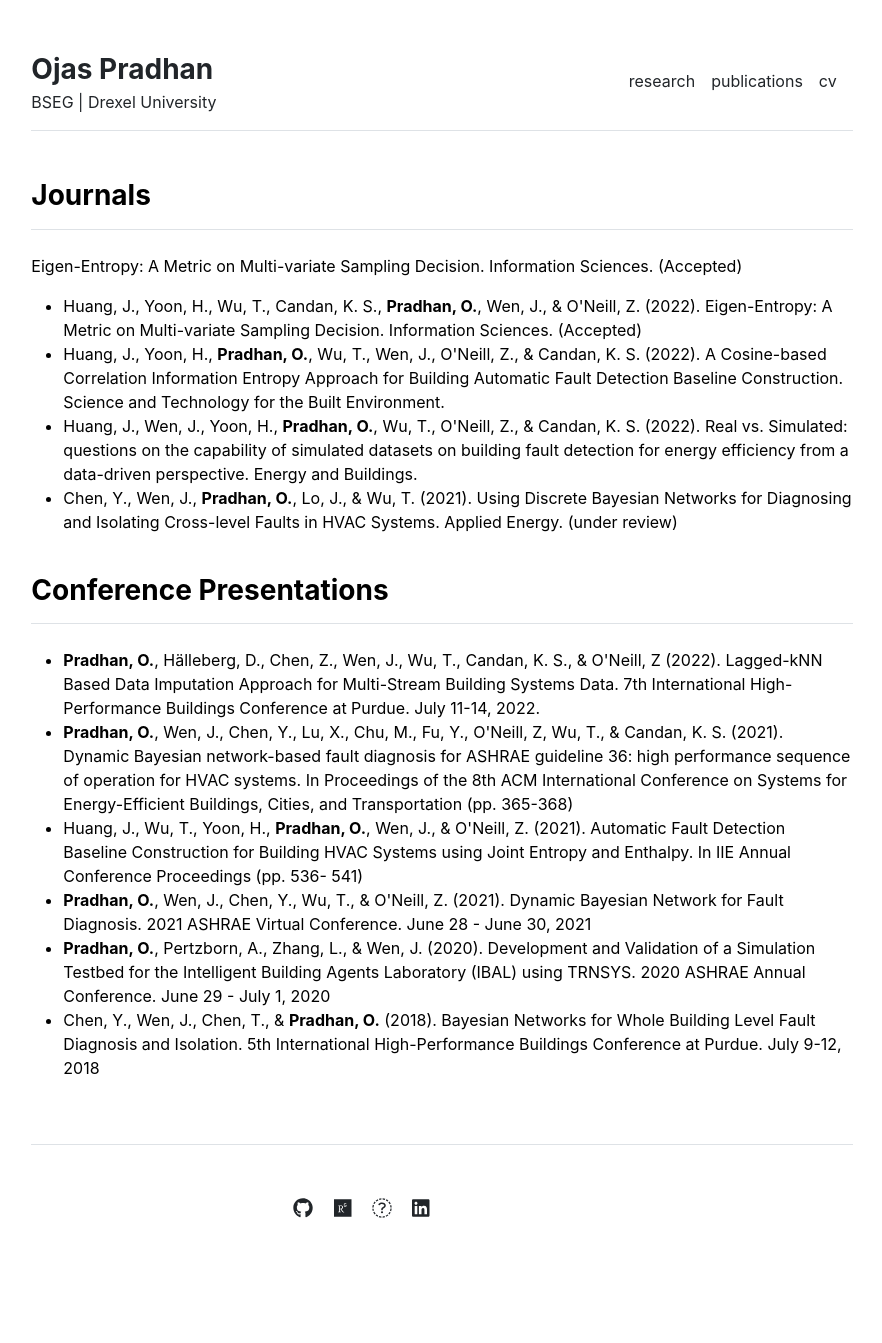
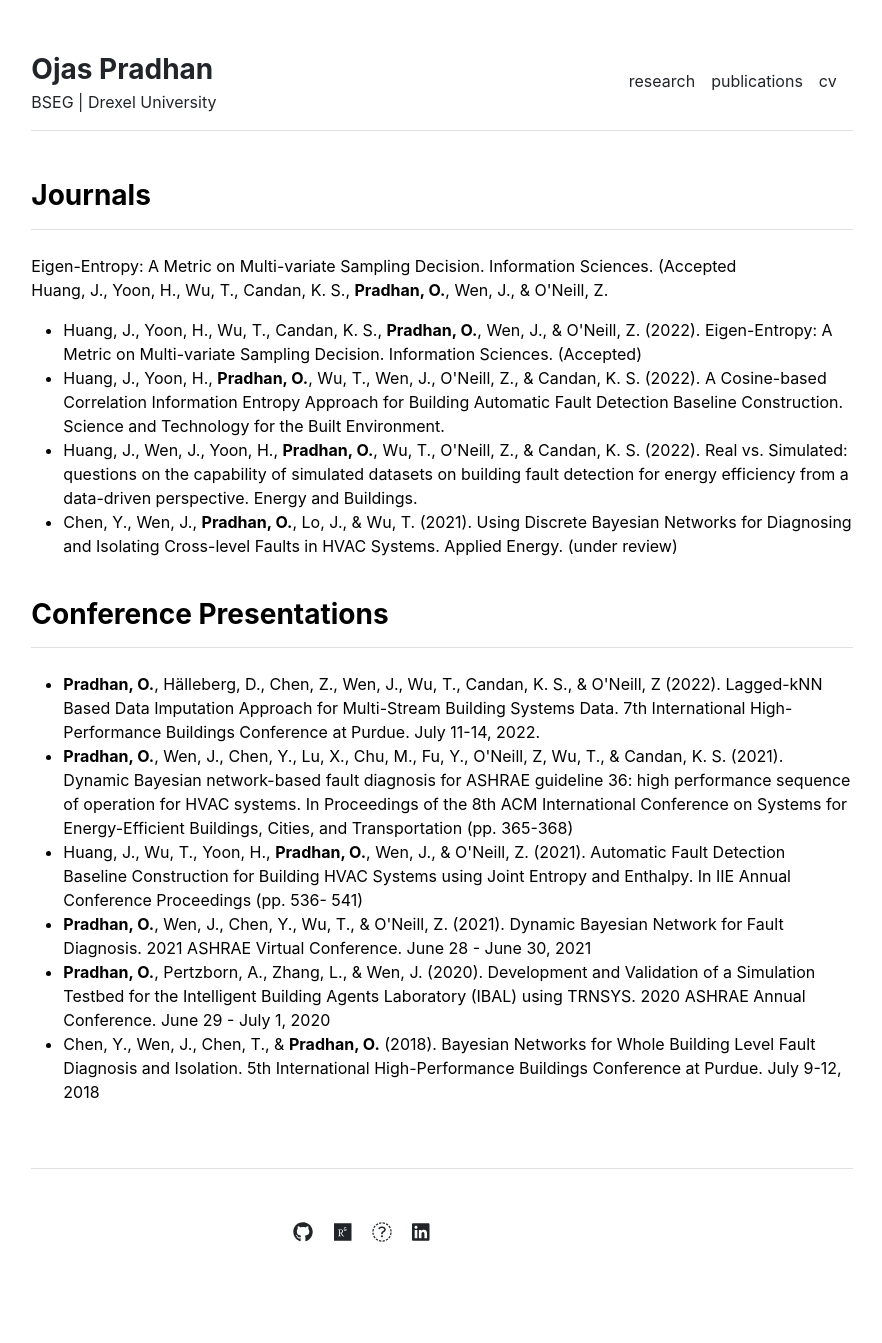
Before and after one commit to pradhanojas/pradhanojas.github.io, a Jekyll site: the page built from publications.md, in a window 1280 px wide. Shown: the whole page, without its empty margins (198-1080 px from the left). Built offline with Jekyll 4.4.1, drawn with Linux system fonts in a browser that asks for light colours; before the commit the page ends 1319 px from its top, so only the background shows below that.

```diff
--- a/_includes/publications.html
+++ b/_includes/publications.html
@@ -2,7 +2,9 @@
   <div>
     <h3 class="fw-bold border-bottom pb-3 mb-0"> Journals </h3>
     <br>
-    <p>Eigen-Entropy: A Metric on Multi-variate Sampling Decision. Information Sciences. (Accepted)</p>
+    <p>Eigen-Entropy: A Metric on Multi-variate Sampling Decision. Information Sciences. (Accepted
+    <br>Huang, J., Yoon, H., Wu, T., Candan, K. S., <b>Pradhan, O.</b>, Wen, J., & O'Neill, Z.
+    </p>
 
     <ul>
       <li>
```
